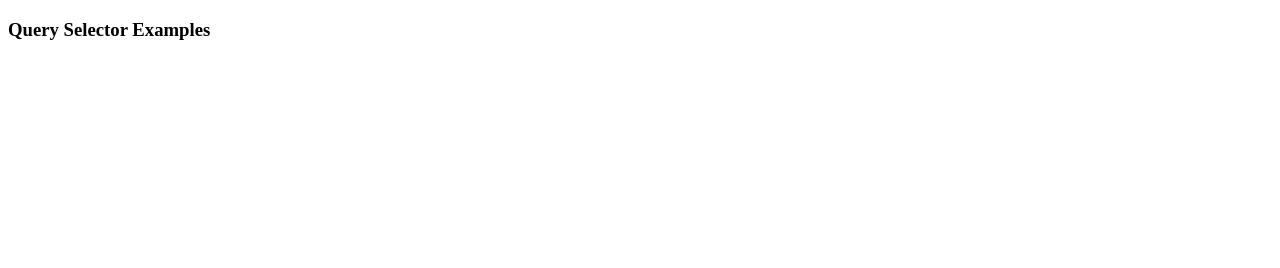
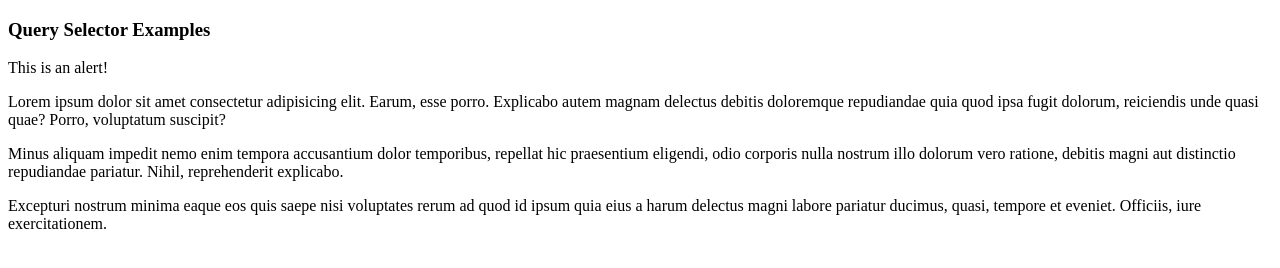
Before and after one commit to nedretcelik/workbook5, a plain HTML site: page demos/location-change/query-selector.html in a window 1280 px wide. Drawn offline with Linux system fonts and the light colour scheme.

Commit message:
query selector all

```diff
--- a/demos/location-change/query-selector.html
+++ b/demos/location-change/query-selector.html
@@ -1,21 +1,56 @@
 <!DOCTYPE html>
 <html lang="en">
-<head>
-    <meta charset="UTF-8">
-    <meta name="viewport" content="width=device-width, initial-scale=1.0">
+  <head>
+    <meta charset="UTF-8" />
+    <meta name="viewport" content="width=device-width, initial-scale=1.0" />
     <title>Query Selector Examples</title>
+  </head>
+  <body>
+    <h3 id="heading3">Query Selector Examples</h3>
+    <div class="alert">This is an alert!</div>
+    <p>
+      Lorem ipsum dolor sit amet consectetur adipisicing elit. Earum, esse
+      porro. Explicabo autem magnam delectus debitis doloremque repudiandae quia
+      quod ipsa fugit dolorum, reiciendis unde quasi quae? Porro, voluptatum
+      suscipit?
+    </p>
+    <p>
+      Minus aliquam impedit nemo enim tempora accusantium dolor temporibus,
+      repellat hic praesentium eligendi, odio corporis nulla nostrum illo
+      dolorum vero ratione, debitis magni aut distinctio repudiandae pariatur.
+      Nihil, reprehenderit explicabo.
+    </p>
+    <p>
+      Excepturi nostrum minima eaque eos quis saepe nisi voluptates rerum ad
+      quod id ipsum quia eius a harum delectus magni labore pariatur ducimus,
+      quasi, tempore et eveniet. Officiis, iure exercitationem.
+    </p>
 
+    <script>
+      "use strict";
+      //old school
+      // let heading3 = document.getElementById("heading3");
+      // console.log(heading3);
 
-</head>
-<body>
+    //   let alertDivs = document.getElementsByClassName("alert");
+    //   console.log(alertDivs);
 
-    <h3 id="heading3">Query Selector Examples</h3>
-    <script>
-        "use strict";
+      // let paragraphs = document.getElementsByTagName("p");
+      // console.log(paragraphs);
 
-        let heading3 = document.querySelector("#heading3");
-        console.log(heading3)
+      //new school (it's the new style)
+      let heading3 = document.querySelector("#heading3");
+      console.log(heading3);
 
+      let alertDivs = document.querySelectorAll(".alert");
+      console.log(alertDivs);
+
+      let paragraphs = document.querySelectorAll("p");
+      console.log(paragraphs);
+
+      //# queries by id
+      //. queries by class
+      // tagname queries by tagname
     </script>
-</body>
+  </body>
 </html>
```
